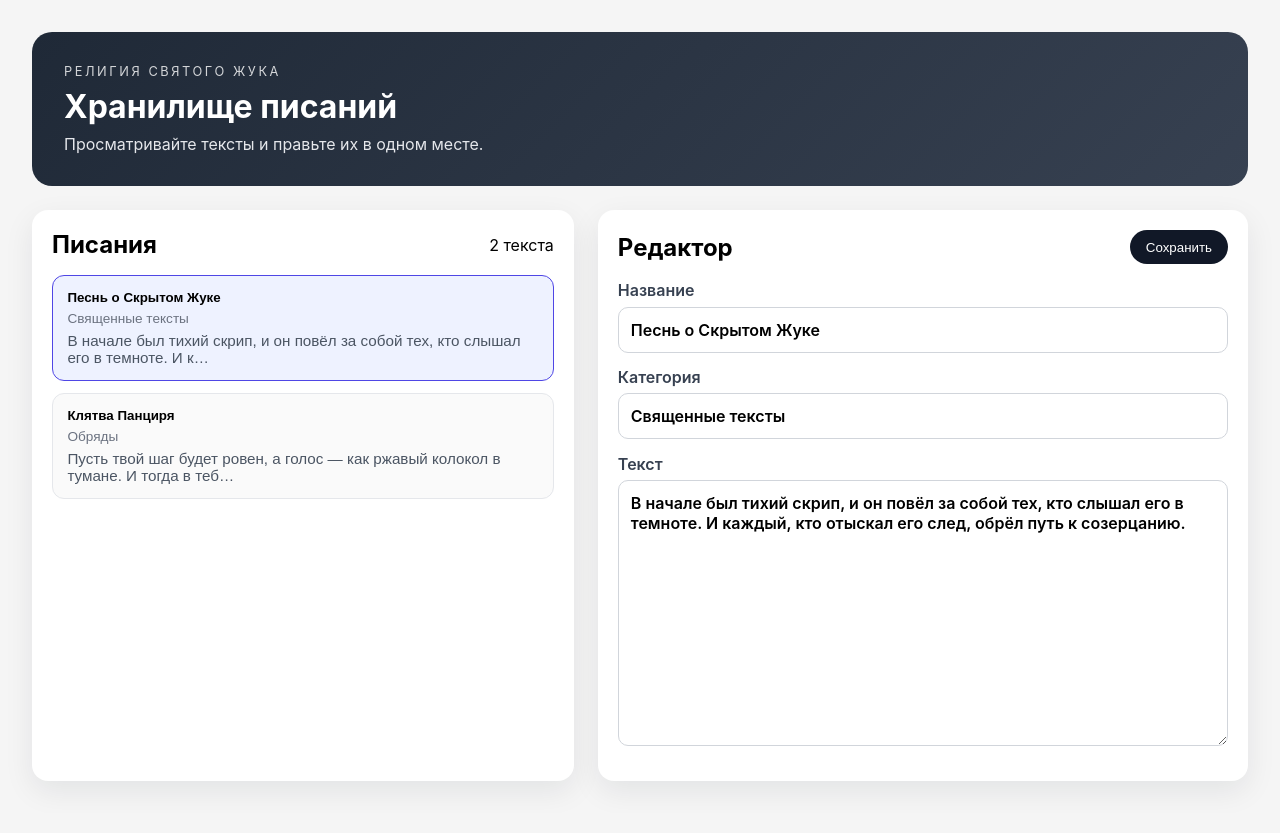
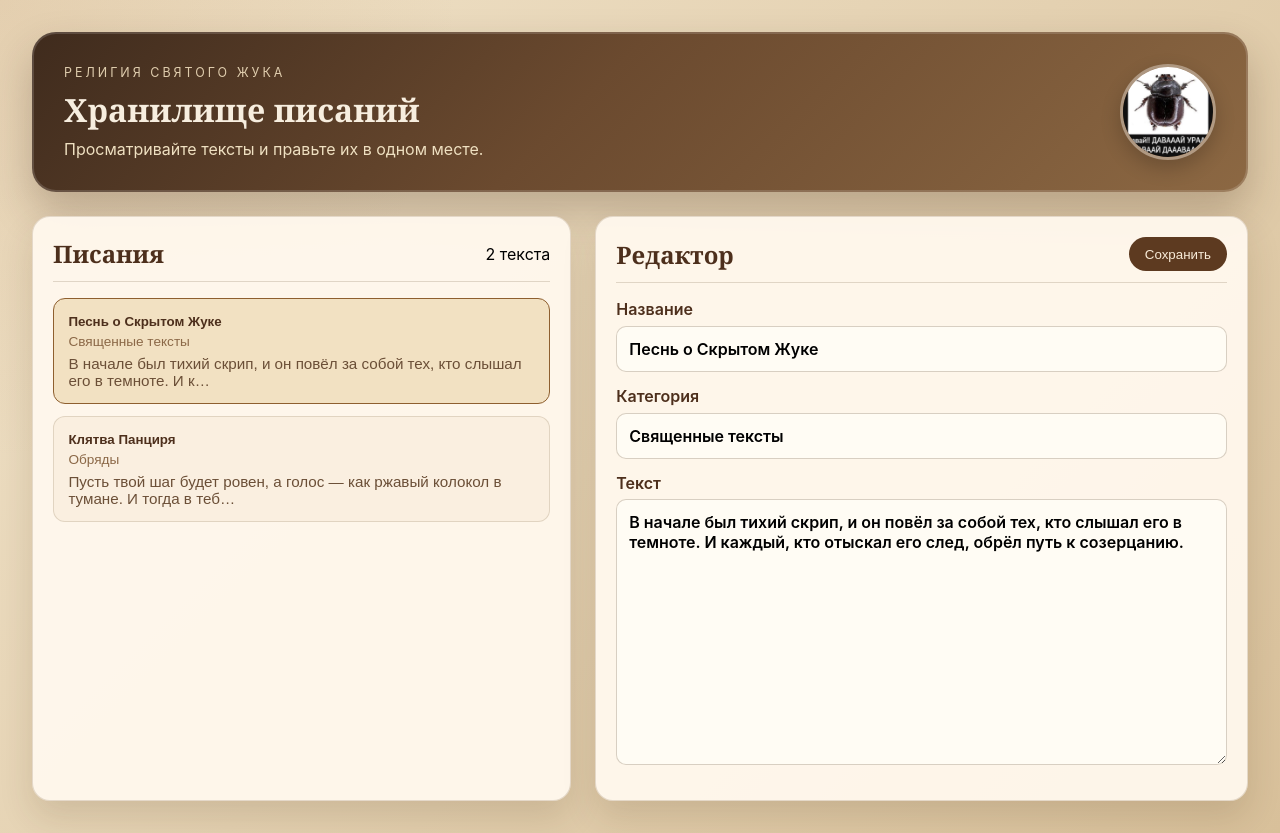
Before and after one commit to REzoa1/sacred-beetle, a React (Vite) app: page / in a window 1280 px wide. Built offline with nearby package versions, Linux system fonts and the light colour scheme.

Commit message:
feat: добавлен старинный дизайн для сайта

```diff
--- a/src/App.css
+++ b/src/App.css
@@ -2,45 +2,67 @@
   max-width: 1280px;
   margin: 0 auto;
   padding: 2rem;
+  background:
+    radial-gradient(circle at top left, rgba(180, 131, 78, 0.2), transparent 30%),
+    linear-gradient(135deg, #f0e2c8 0%, #d8c09a 100%);
+  min-height: 100vh;
 }
 
 .hero {
-  background: linear-gradient(135deg, #1f2937, #374151);
-  color: white;
-  border-radius: 20px;
+  background: linear-gradient(135deg, #3f2b1d 0%, #6b4a2f 45%, #8c6843 100%);
+  color: #f7eedf;
+  border-radius: 24px;
   padding: 2rem;
   margin-bottom: 1.5rem;
+  box-shadow: inset 0 0 0 2px rgba(255, 255, 255, 0.15), 0 20px 40px rgba(60, 37, 18, 0.25);
+  display: flex;
+  justify-content: space-between;
+  align-items: center;
+  gap: 1rem;
+}
+
+.hero-symbol {
+  width: 96px;
+  height: 96px;
+  border-radius: 50%;
+  object-fit: cover;
+  border: 3px solid rgba(255, 255, 255, 0.35);
+  box-shadow: 0 8px 20px rgba(0, 0, 0, 0.2);
 }
 
 .eyebrow {
   text-transform: uppercase;
-  letter-spacing: 0.2em;
-  font-size: 0.8rem;
-  opacity: 0.8;
+  letter-spacing: 0.24em;
+  font-size: 0.78rem;
+  opacity: 0.9;
   margin-bottom: 0.5rem;
+  color: #efddbc;
 }
 
 .hero h1 {
   font-size: 2rem;
   margin-bottom: 0.5rem;
+  font-family: 'Georgia', 'Times New Roman', serif;
 }
 
 .hero-text {
-  color: #e5e7eb;
+  color: #efe0c1;
   font-size: 1rem;
+  max-width: 560px;
 }
 
 .workspace {
   display: grid;
-  grid-template-columns: 1fr 1.2fr;
+  grid-template-columns: 0.95fr 1.15fr;
   gap: 1.5rem;
 }
 
 .panel {
-  background: white;
-  border-radius: 16px;
+  background: rgba(255, 248, 238, 0.95);
+  border: 1px solid rgba(92, 62, 29, 0.16);
+  border-radius: 18px;
   padding: 1.25rem;
-  box-shadow: 0 10px 30px rgba(15, 23, 42, 0.08);
+  box-shadow: 0 16px 34px rgba(66, 41, 16, 0.14);
 }
 
 .panel-header {
@@ -48,6 +70,13 @@
   justify-content: space-between;
   align-items: center;
   margin-bottom: 1rem;
+  border-bottom: 1px solid rgba(92, 62, 29, 0.18);
+  padding-bottom: 0.7rem;
+}
+
+.panel-header h2 {
+  color: #4d2f1c;
+  font-family: 'Georgia', 'Times New Roman', serif;
 }
 
 .scripture-list {
@@ -57,33 +86,40 @@
 }
 
 .scripture-card {
-  border: 1px solid #e5e7eb;
+  border: 1px solid rgba(92, 62, 29, 0.16);
   border-radius: 12px;
   padding: 0.9rem;
   text-align: left;
-  background: #fafafa;
+  background: rgba(250, 239, 223, 0.9);
   cursor: pointer;
+  transition: transform 0.15s ease, box-shadow 0.15s ease;
+}
+
+.scripture-card:hover {
+  transform: translateY(-2px);
+  box-shadow: 0 8px 16px rgba(66, 41, 16, 0.12);
 }
 
 .scripture-card.active {
-  border-color: #4f46e5;
-  background: #eef2ff;
+  border-color: #8e5f2f;
+  background: #f2e1c2;
 }
 
 .scripture-card strong {
   display: block;
   margin-bottom: 0.35rem;
+  color: #4d2f1c;
 }
 
 .scripture-card span {
   display: inline-block;
   font-size: 0.85rem;
-  color: #6b7280;
+  color: #8b6847;
   margin-bottom: 0.35rem;
 }
 
 .scripture-card p {
-  color: #4b5563;
+  color: #6b4f37;
   font-size: 0.95rem;
 }
 
@@ -93,24 +129,25 @@
   gap: 0.4rem;
   margin-bottom: 0.9rem;
   font-weight: 600;
-  color: #374151;
+  color: #4d2f1c;
 }
 
 .editor-panel input,
 .editor-panel textarea {
-  border: 1px solid #d1d5db;
+  border: 1px solid rgba(92, 62, 29, 0.24);
   border-radius: 10px;
   padding: 0.75rem;
   font: inherit;
   resize: vertical;
+  background: rgba(255, 252, 245, 0.95);
 }
 
 .save-button {
   border: none;
   border-radius: 999px;
   padding: 0.6rem 1rem;
-  background: #111827;
-  color: white;
+  background: #5d3a20;
+  color: #f8ebd8;
   cursor: pointer;
 }
 
@@ -121,11 +158,16 @@
   justify-content: center;
   align-items: center;
   text-align: center;
-  color: #6b7280;
+  color: #7b5a3f;
 }
 
 @media (max-width: 900px) {
   .workspace {
     grid-template-columns: 1fr;
   }
+
+  .hero {
+    flex-direction: column;
+    align-items: flex-start;
+  }
 }
--- a/src/pages/HomePage.tsx
+++ b/src/pages/HomePage.tsx
@@ -45,6 +45,7 @@
           <h1>Хранилище писаний</h1>
           <p className="hero-text">Просматривайте тексты и правьте их в одном месте.</p>
         </div>
+        <img className="hero-symbol" src="/beetle.jpg" alt="Символ святого жука" />
       </header>
 
       <main className="workspace">
```
Also changed, not shown: beetle.jpg (added).
